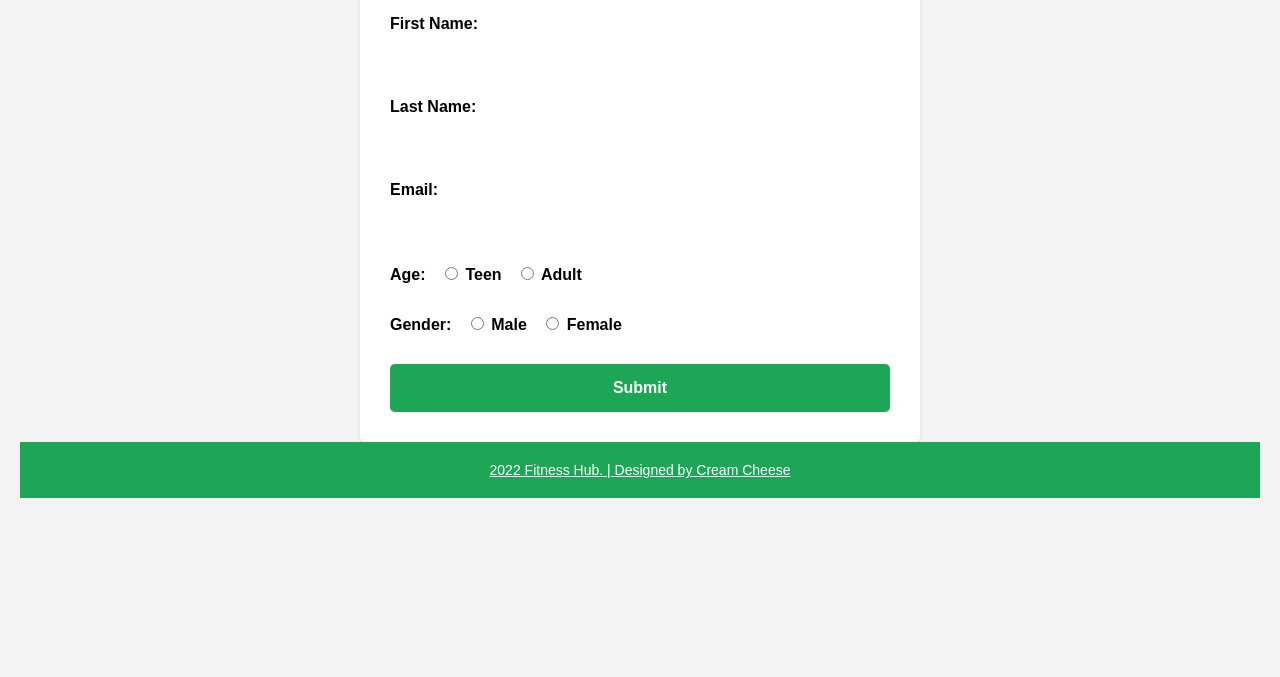
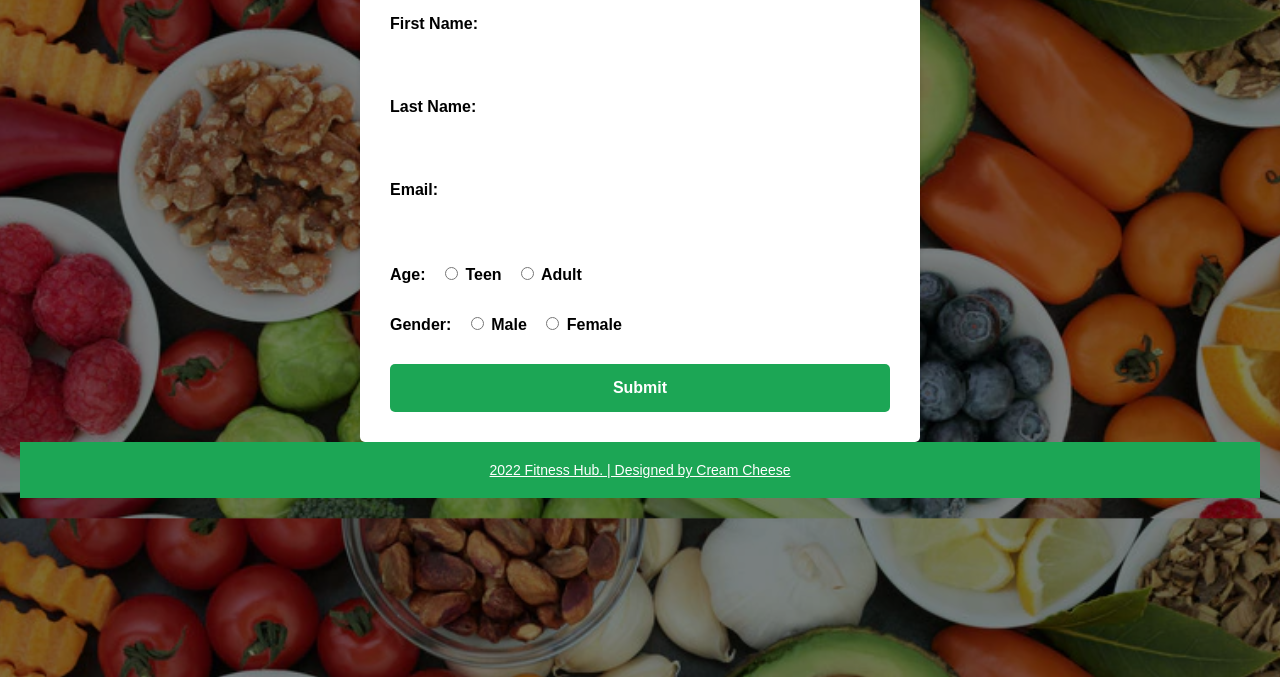
Before and after one commit to urooj-akmal/Fitness-Hub-Website-Design-with-HTML-CSS, a plain HTML site: page contact.html in a window 1280 px wide. Shown: the part 123-800 px from the top of the page. Drawn offline with Linux system fonts and the light colour scheme.

Commit message:
Update contact.html

```diff
--- a/contact.html
+++ b/contact.html
@@ -4,8 +4,10 @@
     <title>Fitness Hub</title>
     <style>
         body {
+	    background-image: linear-gradient(rgba(0, 0, 0, 0.5), rgba(0, 0, 0, 0.5)), url('images/background.PNG');
+	    background-size: cover;
+	    background-position: center;
             font-family: Arial, sans-serif;
-            background-color: #f3f3f3;
             margin: 0;
             padding: 20px;
         }
```
